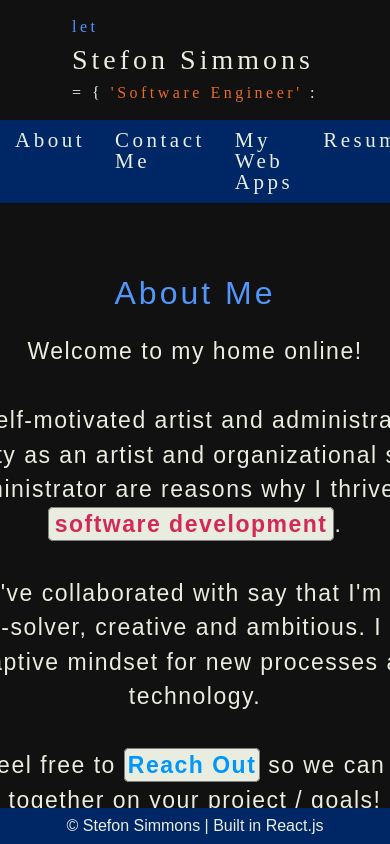
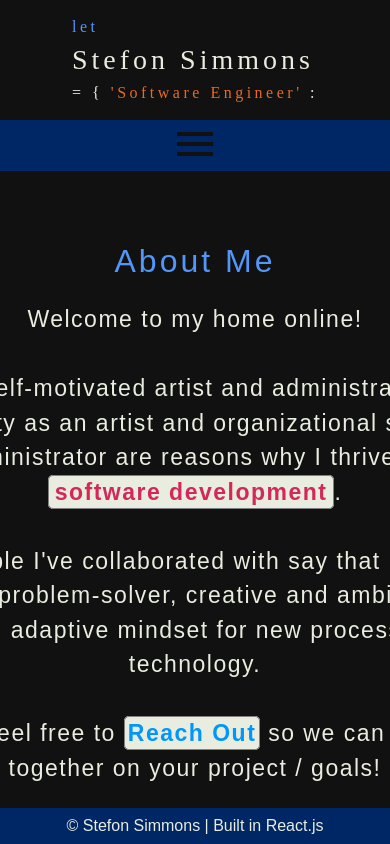
Before and after one commit to StefonSimmons/portfolio, a React (Create React App) app in the folder portfolio_app/: page /about in a window 390 px wide. Shown: the top 844 px of the page. Built offline with nearby package versions, Linux system fonts and the light colour scheme.

Commit message:
added hamburger menu

```diff
--- a/portfolio_app/public/index.html
+++ b/portfolio_app/public/index.html
@@ -1,20 +1,20 @@
 <!DOCTYPE html>
 <html lang="en">
+
 <head>
   <meta charset="utf-8" />
   <link rel="icon" href="%PUBLIC_URL%/favicon.ico" />
   <meta name="viewport" content="width=device-width, initial-scale=1" />
   <meta name="theme-color" content="#000000" />
-    <meta
-      name="description"
-      content="Web site created using create-react-app"
-    />
+  <meta name="description" content="Web site created using create-react-app" />
   <link rel="apple-touch-icon" href="%PUBLIC_URL%/logo192.png" />
   <!--
       manifest.json provides metadata used when your web app is installed on a
       user's mobile device or desktop. See https://developers.google.com/web/fundamentals/web-app-manifest/
     -->
   <link rel="manifest" href="%PUBLIC_URL%/manifest.json" />
+  <link rel="stylesheet" href="https://www.w3schools.com/w3css/4/w3.css">
+  <link rel="stylesheet" href="https://fonts.googleapis.com/icon?family=Material+Icons">
   <!--
       Notice the use of %PUBLIC_URL% in the tags above.
       It will be replaced with the URL of the `public` folder during the build.
@@ -26,6 +26,7 @@
     -->
   <title>Stefon Simmons | Web Developer</title>
 </head>
+
 <body>
   <noscript>You need to enable JavaScript to run this app.</noscript>
   <div id="root"></div>
@@ -40,4 +41,5 @@
       To create a production bundle, use `npm run build` or `yarn build`.
     -->
 </body>
+
 </html>
--- a/portfolio_app/src/App.jsx
+++ b/portfolio_app/src/App.jsx
@@ -11,7 +11,6 @@ import MyArt from './components/MyArt/MyArt';
 
 function App() {
   const [role, changeRole] = useState('Software Engineer')
-
 
 
 
--- a/portfolio_app/src/components/Navigation.jsx
+++ b/portfolio_app/src/components/Navigation.jsx
@@ -3,10 +3,50 @@ import styled from 'styled-components'
 import { Link } from 'react-router-dom'
 
 
+const Nav = styled.nav`
+  background-color: rgb(0,39,101);
+  top: 0;
+  width: 100%;
+  display: flex;
+  justify-content: center;
+`
 const List = styled.ul`
   display: flex;
   flex-direction: row;
   justify-content: space-around;
+`
+const Hamburger = styled.span`
+  display: none;
+  color: #111111;
+
+  @media(max-width: 700px){
+    display: inline-block;
+    cursor: pointer;
+  }
+`
+const DropDownMenu = styled.div`
+  display:flex;
+  align-items: center;
+
+  @media(max-width: 700px){
+    display: inline-block;
+    text-align: center;
+    cursor: pointer;
+  }
+`
+const NavLink = styled(Link)`
+  text-decoration: none;
+  font-size: 21px;
+  letter-spacing: 3.5px;
+
+  @media(max-width: 750px){
+    border-right: 2px #111111 solid;
+    border-radius: 10px
+  }
+  @media(max-width: 700px){
+    display: none;
+    border-right: none;
+  }
 `
 const NavItem = styled.li`
   padding: 10px;
@@ -14,19 +54,16 @@ const NavItem = styled.li`
   color: #e8eddf;
 
   &:hover{
-    background: rgb(232, 237, 220);
+    background-color: rgb(232, 237, 220);
     color: #111111;
   }
-`
-const Nav = styled.nav`
+
+  @media(max-width: 750px){
+    &:hover{
       background-color: rgb(0,39,101);
-  top: 0;
-  width: 100%;
-`
-const NavLink = styled(Link)`
-  text-decoration: none;
-  font-size: 21px;
-  letter-spacing: 3.5px;
+      color: rgb(232, 237, 220);
+    }
+  }
 `
 
 
@@ -34,6 +71,7 @@ export default function Navigation() {
 
 
   const [fixed, toggleFixed] = useState(false)
+  const [menu, toggleMenu] = useState(false)
 
   useEffect(() => {
 
@@ -45,6 +83,38 @@ export default function Navigation() {
       }
     })
   }, [])
+
+
+  function toggleHamburgerMenu() {
+    toggleMenu(!menu)
+  }
+
+  return (
+    <>
+
+      <Nav style={fixed ? { position: "fixed" } : { position: "" }}>
+        <List>
+          <DropDownMenu>
+            <Hamburger onClick={toggleHamburgerMenu}>
+              <i className="material-icons w3-xxxlarge">menu</i>
+            </Hamburger>
+            <NavLink to={`/about`} style={menu ? { display: 'block' } : { display: 'none' }}><NavItem>About</NavItem></NavLink>
+
+            <NavLink to={`/contact`} style={menu ? { display: 'block' } : { display: 'none' }}><NavItem>Contact Me</NavItem></NavLink>
+
+            <NavLink to={`/webapps`} style={menu ? { display: 'block' } : { display: 'none' }}><NavItem>My Web Apps</NavItem></NavLink>
+
+            <NavLink to={`/resume`} style={menu ? { display: 'block' } : { display: 'none' }}><NavItem>Resume</NavItem></NavLink>
+
+            <NavLink to={`/myart`} style={menu ? { display: 'block' } : { display: 'none' }}><NavItem>My Art</NavItem></NavLink>
+          </DropDownMenu>
+        </List>
+      </Nav>
+
+    </>
+  )
+}
+
 
 // DYNAMIC NAVIGATION FUNCTIONALITY
 // const linkLookup = [
@@ -89,8 +159,6 @@ export default function Navigation() {
 // }
 // DYNAMIC NAVIGATION FUNCTIONALITY
 
-  return (
-    <>
 
 {/* <Nav style={fixed ? { position: "fixed" } : { position: "" }}>
         <List>
@@ -103,21 +171,3 @@ export default function Navigation() {
           <NavItem><NavLink to={`/${Object.keys(fourthLink)}`} onClick={(e) => handleNewLink("updateLinkFour")}>{Object.values(fourthLink)}</NavLink></NavItem>
         </List>
       </Nav> */}
-
-      <Nav style={fixed ? { position: "fixed" } : { position: "" }}>
-        <List>
-          <NavLink to={`/about`}><NavItem>About</NavItem></NavLink>
-
-          <NavLink to={`/contact`}><NavItem>Contact Me</NavItem></NavLink>
-
-          <NavLink to={`/webapps`}><NavItem>My Web Apps</NavItem></NavLink>
-
-          <NavLink to={`/resume`}><NavItem>Resume</NavItem></NavLink>
-
-          <NavLink to={`/myart`}><NavItem>My Art</NavItem></NavLink>
-        </List>
-      </Nav>
-
-    </>
-  )
-}
```
Also changed, not shown: 1 other file (tests, documents, lock files or other folders). Lines whose indentation alone changed are shown as unchanged.
